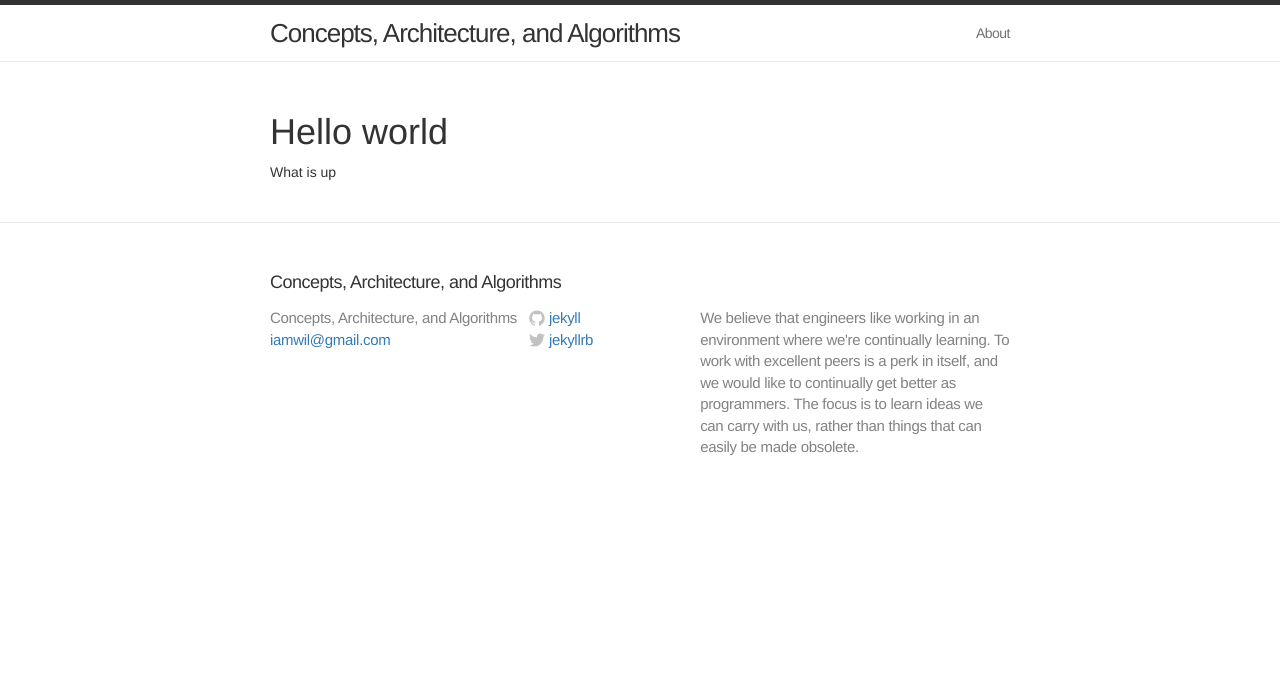
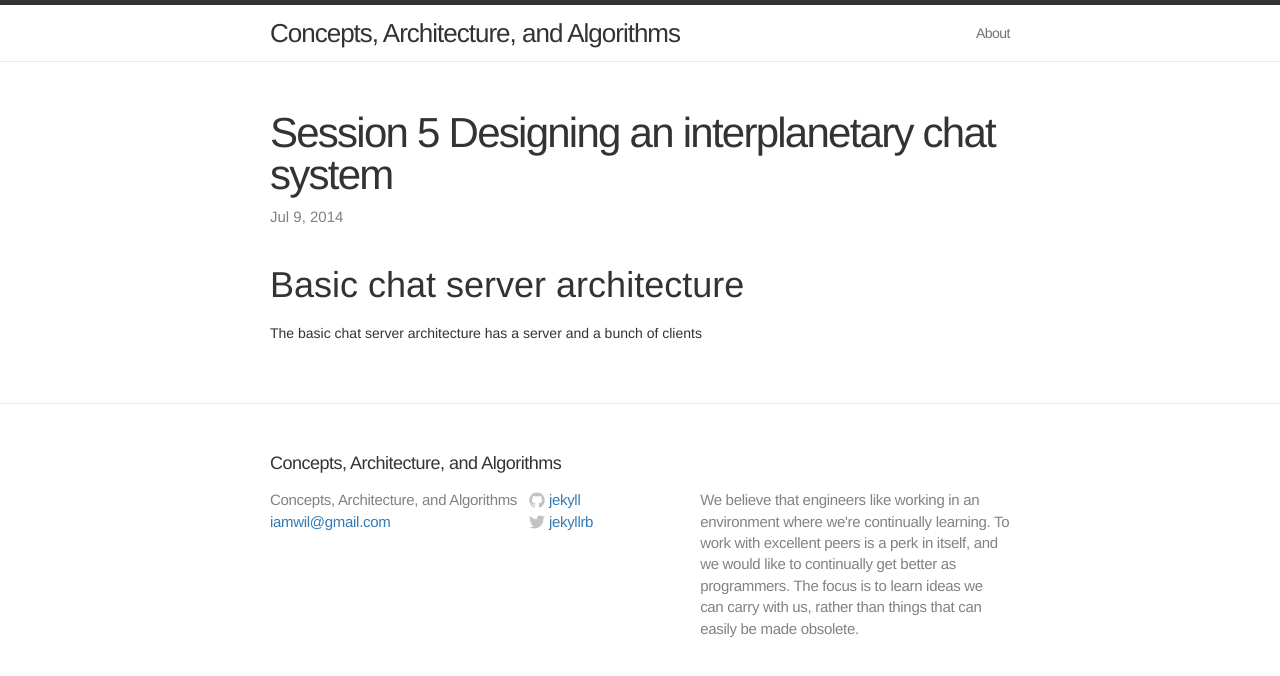
Before and after one commit to iamwilhelm/caa, a Jekyll site: the page built from _posts/2014-07-09-session-5-designing-chat-server.markdown, in a window 1280 px wide. Shown: the top 676 px of the page. Built offline with Jekyll 4.4.1, drawn with Linux system fonts in a browser that asks for light colours; nearby versions of some CDN libraries.

Commit message:
fix heading for session 5 chat server

```diff
--- a/_posts/2014-07-09-session-5-designing-chat-server.markdown
+++ b/_posts/2014-07-09-session-5-designing-chat-server.markdown
@@ -1,6 +1,10 @@
 ---
-layout: default
+layout: post
+title:  "Session 5 Designing an interplanetary chat system"
+date:   2014-07-09 05:03:51
+categories: concept
 ---
-# Hello world
 
-What is up
+# Basic chat server architecture
+
+The basic chat server architecture has a server and a bunch of clients
```
